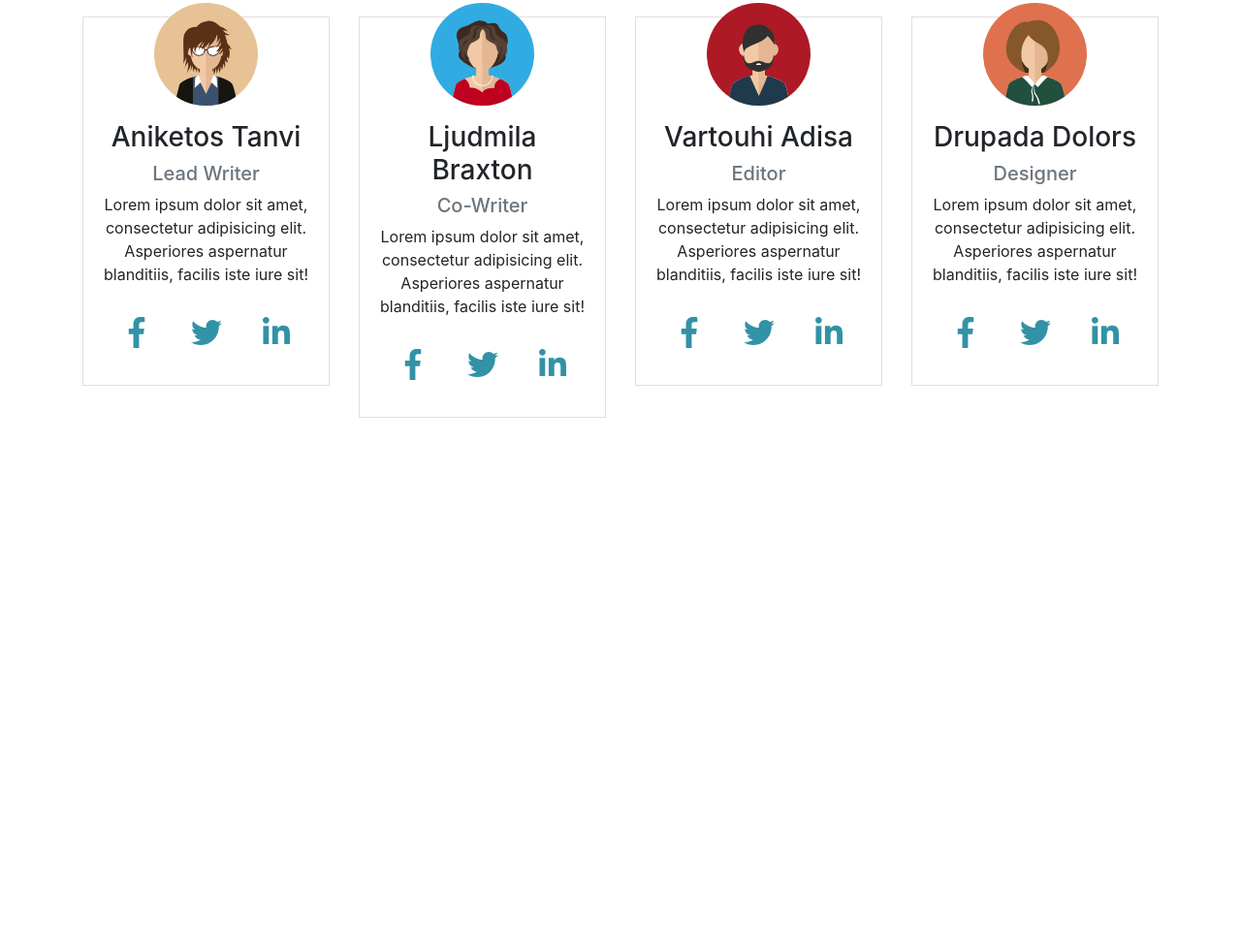
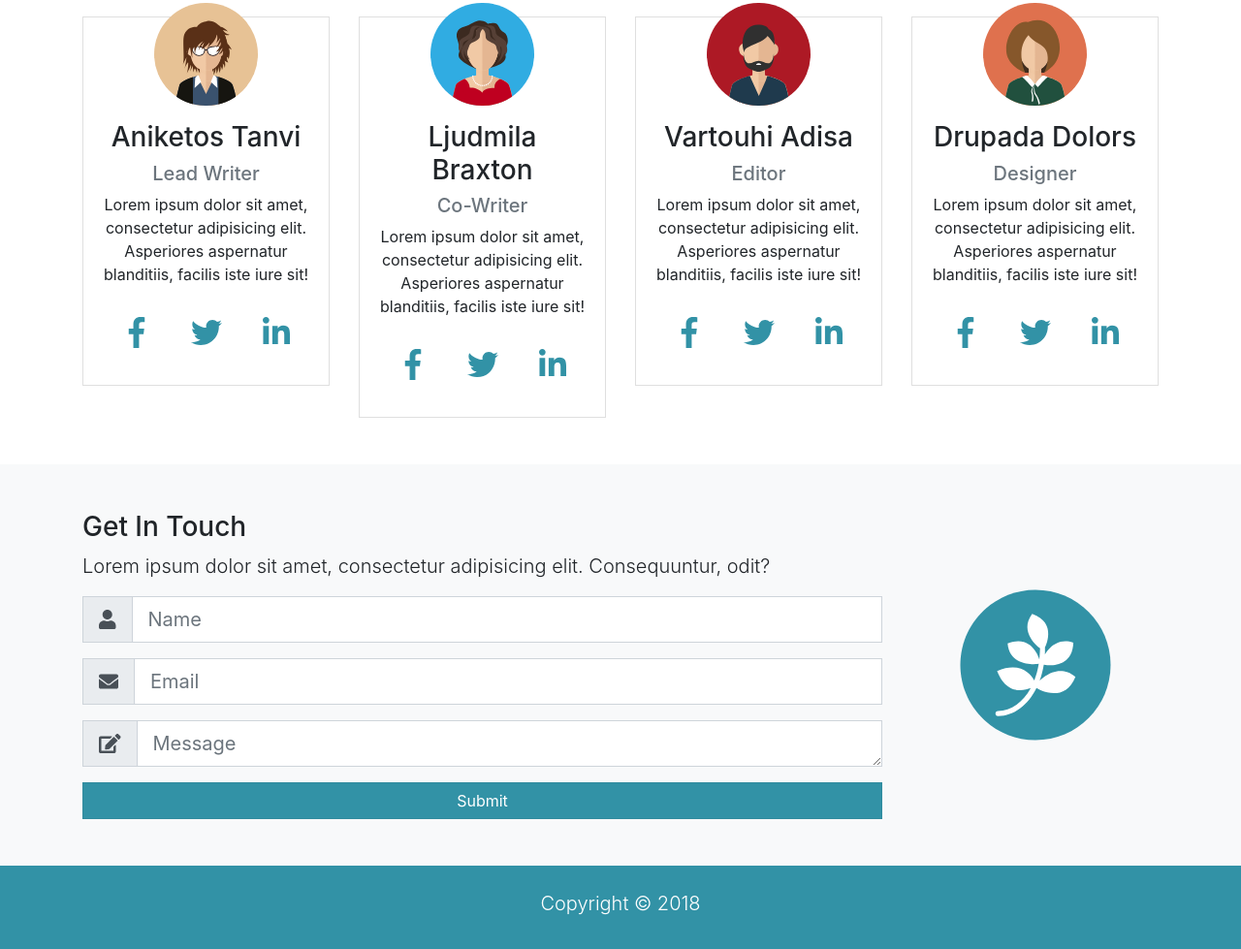
Before and after one commit to FedericoDaverio/product-showcase-template, a website: page index.html in a window 1280 px wide. Shown: the part 1973-2952 px from the top of the page at 97% size. Before the commit the page ends 2452 px from the top, so only its background shows below. Drawn offline with nearby package versions, Linux system fonts and the light colour scheme.

Commit message:
add contact + footer

```diff
--- a/index.html
+++ b/index.html
@@ -340,6 +340,67 @@
   </div>
 </section>
 
+<section id="contact" class="bg-light py-5">
+  <div class="container">
+    <div class="row">
+      <div class="col-md-8 col-lg-9">
+        <h3>Get In Touch</h3>
+        <p class="lead">Lorem ipsum dolor sit amet, consectetur adipisicing elit. Consequuntur,
+          odit?</p>
+        <form>
+          <div class="form-group">
+            <div class="input-group input-group-lg">
+              <div class="input-group-prepend">
+                <div class="input-group-text">
+                  <span class="fas fa-user"></span>
+                </div>
+              </div>
+              <input type="text" class="form-control" placeholder="Name">
+            </div>
+          </div>
+          <div class="form-group">
+            <div class="input-group input-group-lg">
+              <div class="input-group-prepend">
+                <div class="input-group-text">
+                  <span class="fas fa-envelope"></span>
+                </div>
+              </div>
+              <input type="email" class="form-control" placeholder="Email">
+            </div>
+          </div>
+          <div class="form-group">
+            <div class="input-group input-group-lg">
+              <div class="input-group-prepend">
+                <div class="input-group-text">
+                  <span class="fas fa-edit"></span>
+                </div>
+              </div>
+              <textarea class="form-control" placeholder="Message"></textarea>
+            </div>
+          </div>
+          <input type="submit" class="btn btn-primary btn-block" value="Submit">
+        </form>
+      </div>
+      <div class="col-md-4 col-lg-3 justify-content-center align-items-center d-none d-md-inline-flex">
+        <div class="fa-10x fa-layers align-middle">
+          <span class="fas fa-circle"></span>
+          <span class="fa-inverse fab fa-pagelines" data-fa-transform="shrink-5"></span>
+        </div>
+      </div>
+    </div>
+  </div>
+</section>
+
+<footer id="main-footer" class="py-3 bg-primary text-white">
+  <div class="container">
+    <div class="row text-center pt-2">
+      <div class="col">
+        <p class="lead">Copyright &copy; 2018</p>
+      </div>
+    </div>
+  </div>
+</footer>
+
 <script src="https://use.fontawesome.com/releases/v5.0.4/js/all.js"></script>
 <script src="https://code.jquery.com/jquery-3.3.1.min.js"
         integrity="sha256-FgpCb/KJQlLNfOu91ta32o/NMZxltwRo8QtmkMRdAu8="
--- a/src/css/index.scss
+++ b/src/css/index.scss
@@ -6,6 +6,8 @@ body {
   -webkit-font-smoothing: antialiased;
 }
 
+.input-group-text,
+.form-control,
 .btn {
   border-radius: unset !important;
 }
@@ -189,3 +191,13 @@ a {
     }
   }
 }
+
+#contact {
+  .fa-circle {
+    color: $primary;
+  }
+
+  textarea {
+    height: 48px;
+  }
+}
```
Also changed, not shown: css/index.css, 1 other file.
